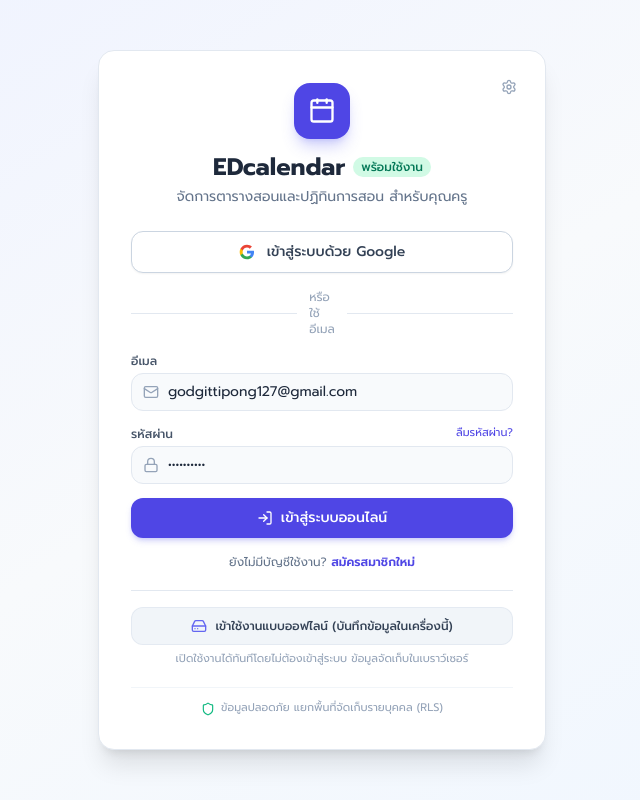
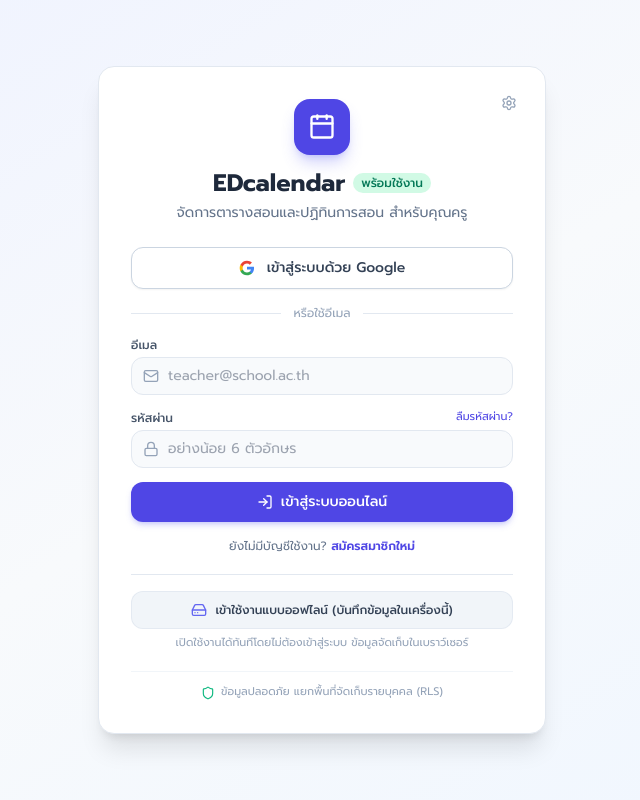
Before and after one commit to GojjiTmrc/EDcalendar, a React (Vite) app: page / in a window 1280 px wide. Shown: the whole page, without its empty margins (318-958 px from the left). Built offline with nearby package versions, Linux system fonts and the light colour scheme; no server answers.

Commit message:
fix(auth): keep email and password fields empty by default

```diff
--- a/src/components/Auth/AuthScreen.jsx
+++ b/src/components/Auth/AuthScreen.jsx
@@ -34,8 +34,8 @@
 
 export default function AuthScreen({ onDemoMode }) {
   const [mode, setMode] = useState('login'); // 'login' | 'signup' | 'forgot'
-  const [email, setEmail] = useState('godgittipong127@gmail.com');
-  const [password, setPassword] = useState('Godtmrc000');
+  const [email, setEmail] = useState('');
+  const [password, setPassword] = useState('');
   const [confirmPassword, setConfirmPassword] = useState('');
   const [loading, setLoading] = useState(false);
   const [errorMsg, setErrorMsg] = useState('');
@@ -447,7 +447,7 @@
 
             <div className="relative flex items-center justify-center mb-4">
               <div className="border-t border-slate-200 dark:border-slate-800 w-full"></div>
-              <span className="bg-white dark:bg-slate-900 px-3 text-xs text-slate-400">
+              <span className="bg-white dark:bg-slate-900 px-3 text-xs text-slate-400 whitespace-nowrap shrink-0">
                 หรือใช้อีเมล
               </span>
               <div className="border-t border-slate-200 dark:border-slate-800 w-full"></div>
@@ -456,7 +456,7 @@
         )}
 
         {/* Email Form */}
-        <form onSubmit={handleSubmit} className="space-y-3.5">
+        <form onSubmit={handleSubmit} autoComplete="off" className="space-y-3.5">
           <div>
             <label className="block text-xs font-medium text-slate-600 dark:text-slate-400 mb-1">
               อีเมล
@@ -466,6 +466,7 @@
               <input
                 type="email"
                 required
+                autoComplete="off"
                 value={email}
                 onChange={(e) => setEmail(e.target.value)}
                 placeholder="teacher@school.ac.th"
@@ -498,6 +499,7 @@
               <input
                 type="password"
                 required
+                autoComplete="new-password"
                 value={password}
                 onChange={(e) => setPassword(e.target.value)}
                 placeholder="อย่างน้อย 6 ตัวอักษร"
```
